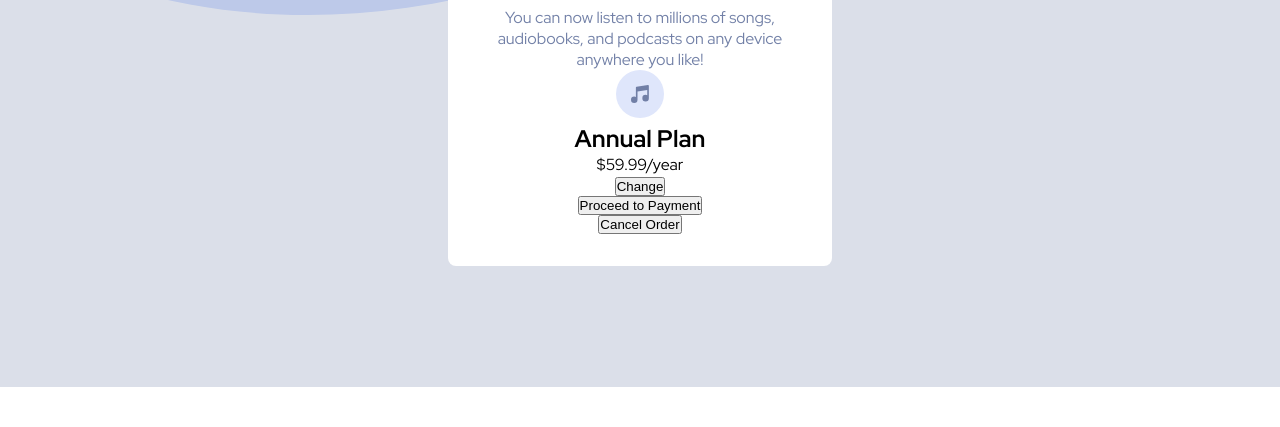
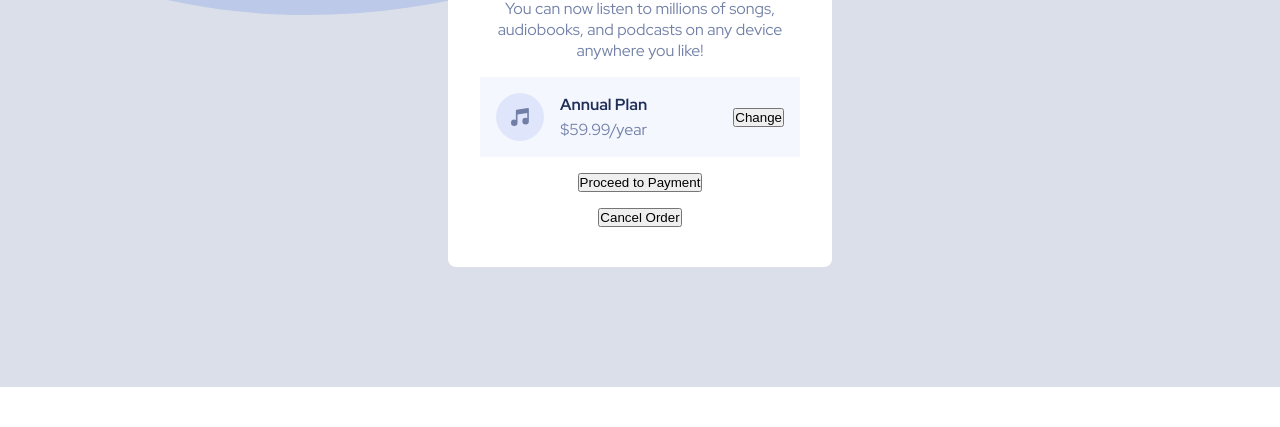
Before and after one commit to sarrietav-frontendmentor/order-summary-component, a website: page index.html in a window 1280 px wide. Shown: the part 373-800 px from the top of the page. Drawn offline with nearby package versions, Linux system fonts and the light colour scheme; files that its build step writes are made by us from their sources.

Commit message:
add styles to the callout

```diff
--- a/index.html
+++ b/index.html
@@ -41,8 +41,10 @@
             src="./assets/icon-music.svg"
             alt="Music Icon"
           />
-          <h2 class="callout__title">Annual Plan</h2>
-          <p class="callout__price">$59.99/year</p>
+          <div class="callout__details">
+            <h2 class="callout__title">Annual Plan</h2>
+            <p class="callout__price">$59.99/year</p>
+          </div>
           <button class="btn btn--callout">Change</button>
         </div>
         <button class="btn btn--primary">Proceed to Payment</button>
--- a/sass/main.scss
+++ b/sass/main.scss
@@ -59,13 +59,16 @@ body {
 
     display: flex;
     flex-direction: column;
-    justify-content: center;
+    justify-content: space-around;
     align-items: center;
+
+    & > * {
+      margin: 0.5rem;
+    }
   }
 
   &__title {
     color: $Dark-blue;
-    margin: 1rem;
   }
 
   &__description {
@@ -73,3 +76,43 @@ body {
     color: $Desaturated-blue;
   }
 }
+
+.callout {
+  background-color: $Very-pale-blue;
+  display: flex;
+  width: 100%;
+
+  align-items: center;
+  justify-items: end;
+
+  padding: 1rem;
+
+  &__left {
+    display: flex;
+  }
+
+  &__icon {
+    height: 100%;
+  }
+
+  &__details {
+    display: flex;
+    flex-direction: column;
+    margin-left: 1rem;
+  }
+
+  &__title {
+    color: $Dark-blue;
+    font-size: 1rem;
+    margin-bottom: .25rem;
+  }
+
+  &__price {
+    font-size: 1rem;
+    color: $Desaturated-blue;
+  }
+
+  button {
+    margin-left: auto;
+  }
+}
```
